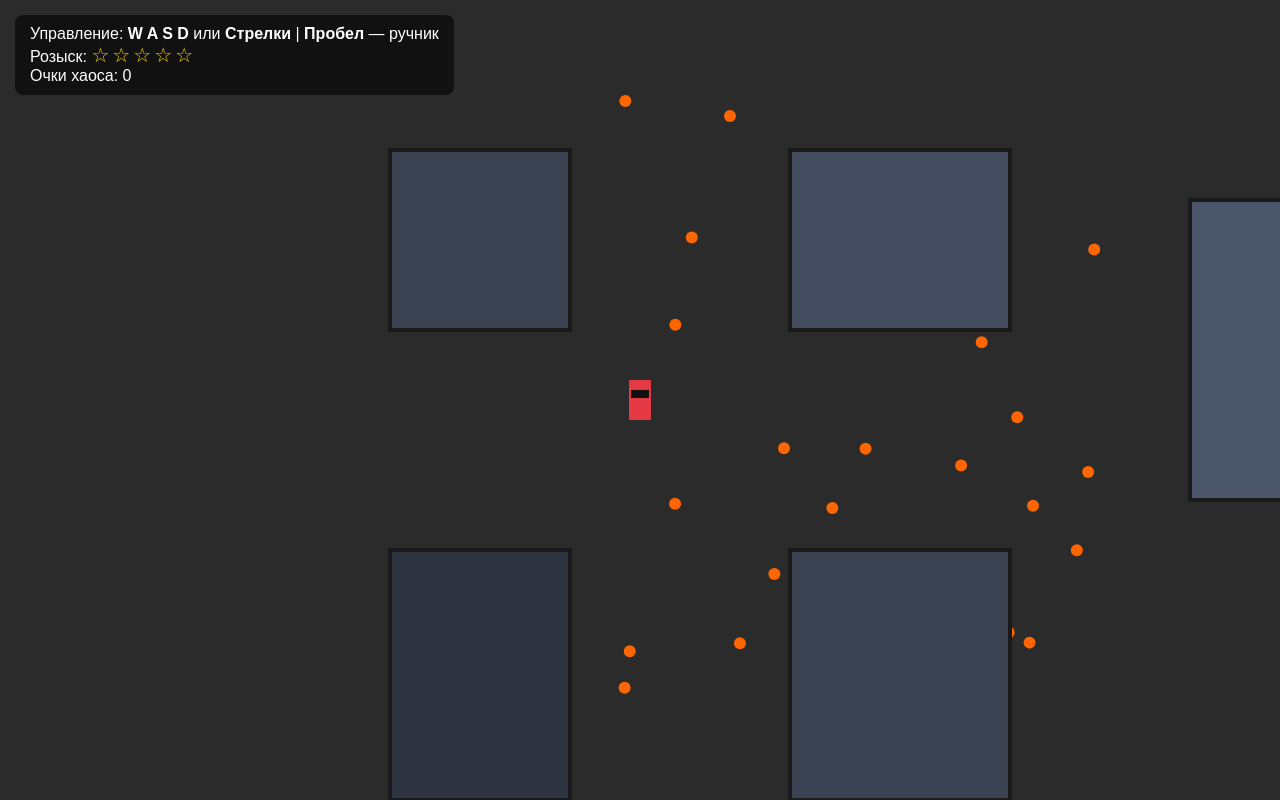
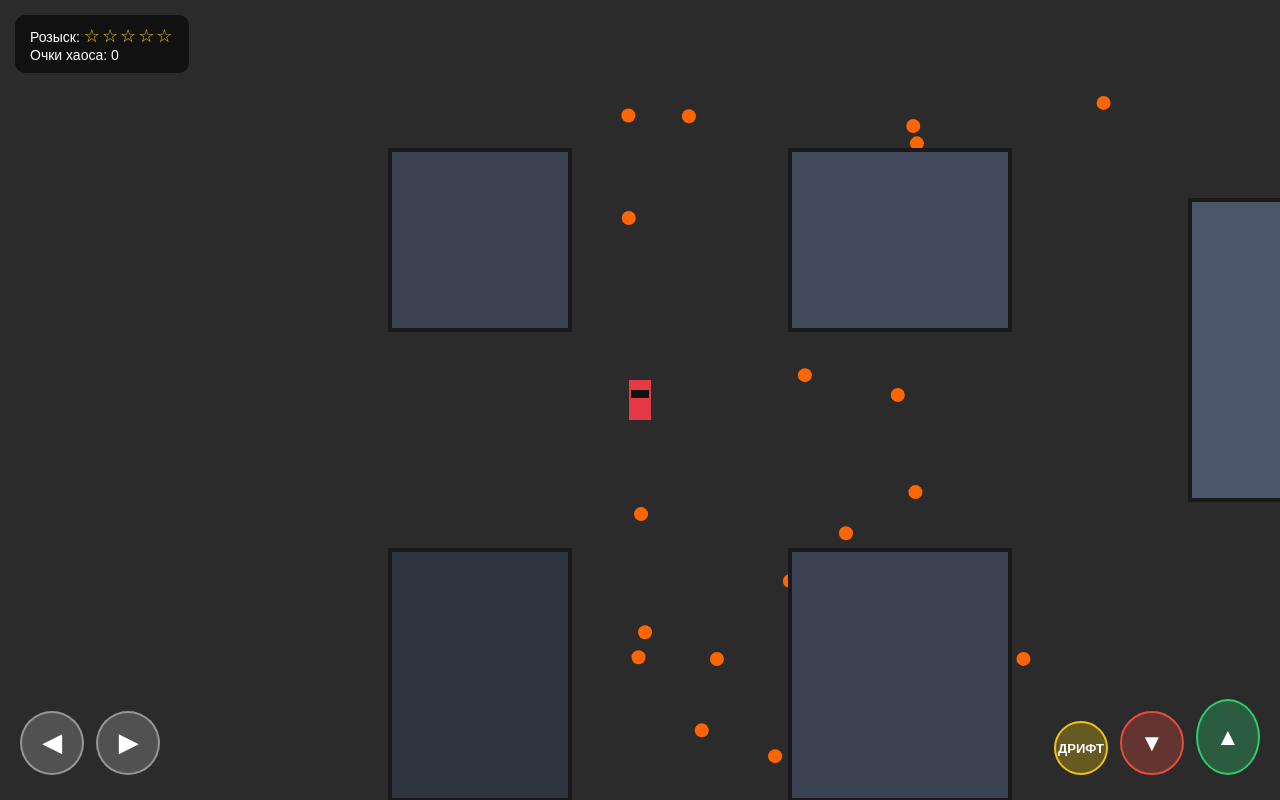
Before and after one commit to kingkildestory-cell/CIRCUL_GTA6, a plain HTML site: page index.html in a window 1280 px wide. Drawn offline with Linux system fonts and the light colour scheme.

Commit message:
Update index.html

```diff
--- a/index.html
+++ b/index.html
@@ -2,53 +2,111 @@
 <html lang="ru">
 <head>
     <meta charset="UTF-8">
-    <meta name="viewport" content="width=device-width, initial-scale=1.0">
-    <title>Mini GTA 2D Prototype</title>
+    <meta name="viewport" content="width=device-width, initial-scale=1.0, maximum-scale=1.0, user-scalable=no">
+    <title>Mini GTA 2D</title>
+    <script src="https://telegram.org"></script>
     <style>
+        * { box-sizing: border-box; user-select: none; -webkit-user-select: none; touch-action: none; }
         body { margin: 0; overflow: hidden; background: #1a1a1a; font-family: sans-serif; color: white; }
         canvas { display: block; }
         #hud {
             position: absolute; top: 15px; left: 15px; pointer-events: none;
-            background: rgba(0,0,0,0.6); padding: 10px 15px; border-radius: 8px;
+            background: rgba(0,0,0,0.6); padding: 10px 15px; border-radius: 10px;
+            font-size: 14px;
         }
-        .stars { color: #ffcc00; font-size: 20px; letter-spacing: 3px; }
+        .stars { color: #ffcc00; font-size: 18px; letter-spacing: 2px; }
+
+        /* Сенсорные кнопки для телефона */
+        .controls {
+            position: fixed; bottom: 25px; width: 100%; padding: 0 20px;
+            display: flex; justify-content: space-between; align-items: flex-end;
+            pointer-events: none;
+        }
+        .btn-group { display: flex; gap: 12px; pointer-events: auto; }
+        .btn {
+            width: 64px; height: 64px; border-radius: 50%;
+            background: rgba(255, 255, 255, 0.18); border: 2px solid rgba(255, 255, 255, 0.4);
+            color: white; font-size: 24px; font-weight: bold;
+            display: flex; align-items: center; justify-content: center;
+            backdrop-filter: blur(4px);
+        }
+        .btn:active, .btn.active { background: rgba(255, 255, 255, 0.45); transform: scale(0.95); }
+        .btn-gas { background: rgba(46, 204, 113, 0.3); border-color: #2ecc71; height: 76px; }
+        .btn-brake { background: rgba(231, 76, 60, 0.3); border-color: #e74c3c; }
+        .btn-drift { width: 54px; height: 54px; font-size: 13px; background: rgba(241, 196, 15, 0.3); border-color: #f1c40f; }
     </style>
 </head>
 <body>
 <div id="hud">
-    <div>Управление: <b>W A S D</b> или <b>Стрелки</b> | <b>Пробел</b> — ручник</div>
     <div>Розыск: <span id="wanted" class="stars">☆☆☆☆☆</span></div>
     <div>Очки хаоса: <span id="score">0</span></div>
 </div>
 <canvas id="game"></canvas>
 
+<div class="controls">
+    <div class="btn-group">
+        <div class="btn" id="btnLeft">◀</div>
+        <div class="btn" id="btnRight">▶</div>
+    </div>
+    <div class="btn-group" style="align-items: flex-end;">
+        <div class="btn btn-drift" id="btnDrift">ДРИФТ</div>
+        <div class="btn btn-brake" id="btnDown">▼</div>
+        <div class="btn btn-gas" id="btnUp">▲</div>
+    </div>
+</div>
+
 <script>
+if (window.Telegram && window.Telegram.WebApp) {
+    window.Telegram.WebApp.expand(); // Раскрываем на весь экран Telegram
+}
+
 const canvas = document.getElementById('game');
 const ctx = canvas.getContext('2d');
+
+function resize() {
     canvas.width = window.innerWidth;
     canvas.height = window.innerHeight;
+}
+window.addEventListener('resize', resize);
+resize();
 
 const keys = {};
 window.addEventListener('keydown', e => keys[e.code] = true);
 window.addEventListener('keyup', e => keys[e.code] = false);
 
+// Привязка сенсорных кнопок
+function bindTouch(id, code) {
+    const el = document.getElementById(id);
+    const start = (e) => { e.preventDefault(); keys[code] = true; el.classList.add('active'); };
+    const end = (e) => { e.preventDefault(); keys[code] = false; el.classList.remove('active'); };
+    el.addEventListener('touchstart', start, { passive: false });
+    el.addEventListener('touchend', end, { passive: false });
+    el.addEventListener('touchcancel', end, { passive: false });
+    el.addEventListener('mousedown', start);
+    el.addEventListener('mouseup', end);
+    el.addEventListener('mouseleave', end);
+}
+
+bindTouch('btnLeft', 'ArrowLeft');
+bindTouch('btnRight', 'ArrowRight');
+bindTouch('btnUp', 'ArrowUp');
+bindTouch('btnDown', 'ArrowDown');
+bindTouch('btnDrift', 'Space');
+
 let score = 0;
 let wantedLevel = 0;
 const skidmarks = [];
 
-// Игрок
 const player = {
     x: 400, y: 400, width: 22, height: 40,
     angle: 0, speed: 0, maxSpeed: 9, accel: 0.25, friction: 0.96, turnSpeed: 0.055
 };
 
-// Полиция
 const cop = {
     x: 1200, y: 1200, width: 22, height: 40,
-    angle: 0, speed: 0, maxSpeed: 7.8, active: false
+    angle: 0, speed: 0, maxSpeed: 7.5, active: false
 };
 
-// Здания (препятствия)
 const buildings = [
     { x: 150, y: 150, w: 180, h: 180, color: '#3b4252' },
     { x: 550, y: 150, w: 220, h: 180, color: '#434c5e' },
@@ -57,32 +115,31 @@ const buildings = [
     { x: 950, y: 200, w: 250, h: 300, color: '#4c566a' }
 ];
 
-// Разрушаемые конусы
 const cones = [];
+function spawnCones() {
     for (let i = 0; i < 25; i++) {
         cones.push({
             x: 380 + Math.random() * 500,
             y: 100 + Math.random() * 700,
-        r: 6, hit: false
+            r: 7, hit: false
         });
     }
+}
+spawnCones();
 
 function update() {
-    // Управление игроком
     if (keys['KeyW'] || keys['ArrowUp']) player.speed += player.accel;
     if (keys['KeyS'] || keys['ArrowDown']) player.speed -= player.accel * 0.7;
 
-    // Ручной тормоз (дрифт)
     let currentTurn = player.turnSpeed;
     if (keys['Space']) {
         player.speed *= 0.94;
-        currentTurn *= 1.4;
+        currentTurn *= 1.45;
         if (Math.abs(player.speed) > 2) {
             skidmarks.push({ x: player.x, y: player.y, alpha: 0.5 });
         }
     }
 
-    // Ограничение скорости и трение
     player.speed = Math.max(-player.maxSpeed / 2, Math.min(player.maxSpeed, player.speed));
     player.speed *= player.friction;
 
@@ -95,7 +152,6 @@ function update() {
     const nextX = player.x + Math.sin(player.angle) * player.speed;
     const nextY = player.y - Math.cos(player.angle) * player.speed;
 
-    // Коллизия со зданиями
     let collided = false;
     for (let b of buildings) {
         if (nextX > b.x - 15 && nextX < b.x + b.w + 15 &&
@@ -110,9 +166,11 @@ function update() {
         player.y = nextY;
     }
 
-    // Столкновение с конусами
+    let activeCones = 0;
     cones.forEach(c => {
-        if (!c.hit && Math.hypot(player.x - c.x, player.y - c.y) < 22) {
+        if (!c.hit) {
+            activeCones++;
+            if (Math.hypot(player.x - c.x, player.y - c.y) < 24) {
                 c.hit = true;
                 score += 100;
                 wantedLevel = Math.min(5, Math.floor(score / 300) + 1);
@@ -120,16 +178,16 @@ function update() {
                 document.getElementById('score').innerText = score;
                 document.getElementById('wanted').innerText = '★'.repeat(wantedLevel) + '☆'.repeat(5 - wantedLevel);
             }
+        }
     });
+    if (activeCones === 0) spawnCones();
 
-    // ИИ Полиции
     if (cop.active) {
         const dx = player.x - cop.x;
         const dy = player.y - cop.y;
-        const targetAngle = Math.atan2(dx, -dy);
-        cop.angle = targetAngle;
-        cop.x += Math.sin(cop.angle) * (cop.maxSpeed + wantedLevel * 0.3);
-        cop.y -= Math.cos(cop.angle) * (cop.maxSpeed + wantedLevel * 0.3);
+        cop.angle = Math.atan2(dx, -dy);
+        cop.x += Math.sin(cop.angle) * (cop.maxSpeed + wantedLevel * 0.25);
+        cop.y -= Math.cos(cop.angle) * (cop.maxSpeed + wantedLevel * 0.25);
     }
 }
 
@@ -137,13 +195,10 @@ function drawCar(x, y, angle, color, isCop = false) {
     ctx.save();
     ctx.translate(x, y);
     ctx.rotate(angle);
-    // Кузов
     ctx.fillStyle = color;
     ctx.fillRect(-11, -20, 22, 40);
-    // Лобовое стекло
     ctx.fillStyle = '#111';
     ctx.fillRect(-9, -10, 18, 8);
-    // Мигалки для полиции
     if (isCop) {
         const flash = Math.floor(Date.now() / 150) % 2 === 0;
         ctx.fillStyle = flash ? '#ff0033' : '#0066ff';
@@ -155,14 +210,12 @@ function drawCar(x, y, angle, color, isCop = false) {
 }
 
 function draw() {
-    ctx.fillStyle = '#2b2b2b'; // Асфальт
+    ctx.fillStyle = '#2b2b2b';
     ctx.fillRect(0, 0, canvas.width, canvas.height);
 
-    // Камера следует за игроком
     ctx.save();
     ctx.translate(canvas.width / 2 - player.x, canvas.height / 2 - player.y);
 
-    // Следы от шин
     skidmarks.forEach((s, i) => {
         ctx.fillStyle = `rgba(10, 10, 10, ${s.alpha})`;
         ctx.fillRect(s.x - 3, s.y - 3, 6, 6);
@@ -170,7 +223,6 @@ function draw() {
         if (s.alpha <= 0) skidmarks.splice(i, 1);
     });
 
-    // Конусы
     cones.forEach(c => {
         if (!c.hit) {
             ctx.fillStyle = '#ff6600';
@@ -180,7 +232,6 @@ function draw() {
         }
     });
 
-    // Здания
     buildings.forEach(b => {
         ctx.fillStyle = b.color;
         ctx.fillRect(b.x, b.y, b.w, b.h);
@@ -189,7 +240,6 @@ function draw() {
         ctx.strokeRect(b.x, b.y, b.w, b.h);
     });
 
-    // Машины
     drawCar(player.x, player.y, player.angle, '#e63946');
     if (cop.active) drawCar(cop.x, cop.y, cop.angle, '#ffffff', true);
 
```
Lines whose indentation alone changed are shown as unchanged.
